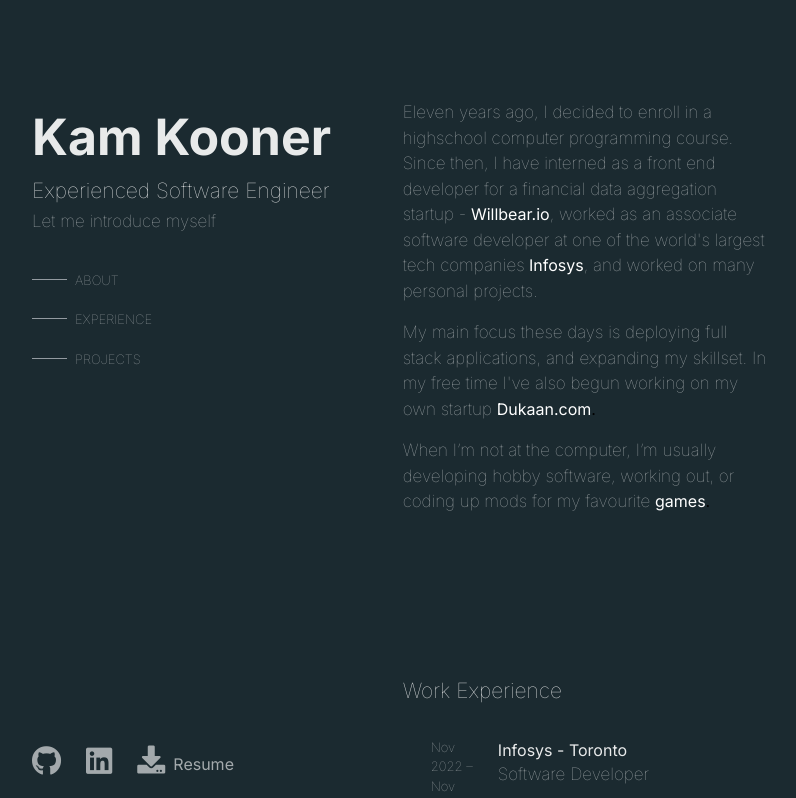
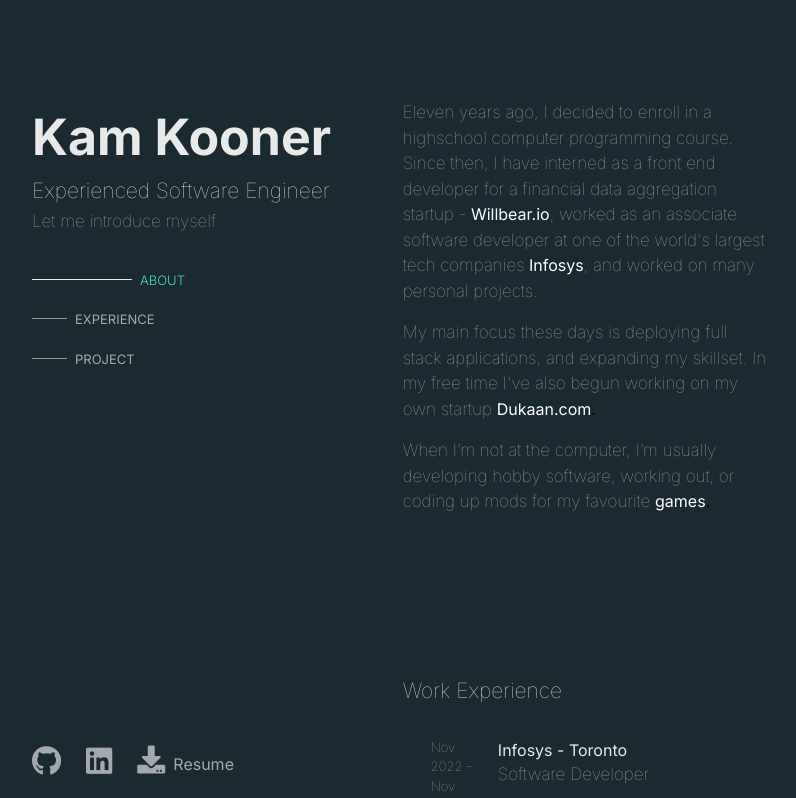
Before and after one commit to KamKooner/Portfolio, a Next.js app: page / in a window 1280 px wide. Shown: the top 798 px of the page, without its empty margins (328-1124 px from the left). Built offline with nearby package versions, Linux system fonts and the light colour scheme.

Commit message:
buttons and selectors fixed

```diff
--- a/src/app/components/Title.tsx
+++ b/src/app/components/Title.tsx
@@ -6,39 +6,85 @@ import React, { useEffect } from 'react';
 export default function Title() {
   const [isActive, setIsActive] = useState(false);
   const [scrollY, setScrollY] = useState(0);
-
-  var isAbout = true;
-  var isExperience = false;
-  var isProject = false;
+  const [isAbout, setIsAbout] = useState(true);
+  const [isExperience, setIsExperience] = useState(false);
+  const [isProject, setIsProject] = useState(false);
 
 
   useEffect(() => {
     setIsActive(true);
 
     const handleScroll = () => {
-      setScrollY(document.documentElement.scrollTop);
+      const currentScrollY = document.documentElement.scrollTop;
+      setScrollY(currentScrollY);
 
-      //classify the page section based on scroll y
-      //at less than 524 highlight about
-      if (scrollY<524){
-        isAbout == true;
-        [isExperience, isProject] = [false, false]
-
+      // Classify the page section based on scroll y
+      // At less than 524 highlight about
+      if (currentScrollY < 400) {
+        setIsAbout(true);
+        setIsExperience(false);
+        setIsProject(false);
       }
-      //525 and above, 1300 and below highlight Experience
-      else if(scrollY>=525 && scrollY <=1300){
-        isExperience = true;
-        [isAbout, isProject] = [false, false]
-      }//1301 and above, 2820 and below highlight projects
-      else if(scrollY >= 1301){
-        isProject = true;
-        [isAbout, isExperience] = [false, false]
+      // 525 and above, 1300 and below highlight Experience
+      else if (currentScrollY >= 400 && currentScrollY <= 900) {
+        setIsAbout(false);
+        setIsExperience(true);
+        setIsProject(false);
+      }
+      // 1301 and above, 2820 and below highlight projects
+      else if (currentScrollY >= 901) {
+        setIsAbout(false);
+        setIsExperience(false);
+        setIsProject(true);
       }
     };
 
 
     window.addEventListener('scroll', handleScroll);
   }, [scrollY]);
+
+
+const handleClick = (event: React.MouseEvent<HTMLDivElement>) =>{
+  var divId = event.currentTarget.id;
+  switch (divId){
+    case 'about':
+      setIsAbout(true);
+      setIsExperience(false);
+      setIsProject(false);
+      window.scrollTo({
+        top: 0,
+        behavior: 'smooth',
+      });
+
+      break;
+    case 'experience':
+      setIsAbout(false);
+      setIsExperience(true);
+      setIsProject(false);
+      window.scrollTo({
+        top: 400,
+        behavior: 'smooth',
+      });
+
+      break;
+    case 'projects':
+      setIsAbout(false);
+      setIsExperience(false);
+      setIsProject(true);
+      window.scrollTo({
+        top: 1100,
+        behavior: 'smooth',
+      });
+
+      break;
+
+  }
+
+}
+
+
+
+
 
   return (
     <div className={`fade-in-top ${isActive ? 'active' : ''} title flex flex-col w-1/3 items-start`}>
@@ -52,16 +98,47 @@ export default function Title() {
 
 
       <div className="mt-9 selectors">
-        <div className="t3 flex" id="about">
-          <hr className='mt-2'></hr><p className="mb-5 ml-2">ABOUT</p>
+        <div className="flex cursor-pointer" onClick={handleClick} id="about">
+          {isAbout ? (
+            <span className='flex'>
+              <hr className='mt-2 w-[100px] transition-width ease-in-out duration-300'></hr>
+              <p className="mb-5 ml-2 font-light opacity-100 text-turquoise">ABOUT</p>
+            </span>
+          ) : (
+            <span className='flex'>
+              <hr className='opacity-60 mt-2 w-[35px] transition-width ease-in-out duration-300'></hr>
+              <p className="mb-5 ml-2 text-13 opacity-60 text-white">ABOUT</p>
+            </span>
+          )}
         </div>
 
-        <div className="t3 flex" id="experience">
-          <hr className='mt-2'></hr><p className="mb-5 ml-2">EXPERIENCE</p>
+        <div className="flex cursor-pointer" onClick={handleClick} id="experience">
+          {isExperience ? (
+            <span className='flex'>
+              <hr className='mt-2 w-[100px] transition-width ease-in-out duration-300'></hr>
+              <p className="mb-5 ml-2 font-light  opacity-100 text-turquoise">EXPERIENCE</p>
+            </span>
+          ) : (
+            <span className='flex'>
+              <hr className='opacity-60 mt-2 w-[35px] transition-width ease-in-out duration-300'></hr>
+              <p className="mb-5 ml-2 text-13 opacity-60 text-white">EXPERIENCE</p>
+            </span>
+          )}
         </div>
 
-        <div className="t3 flex" id="projects">
-          <hr className='mt-2'></hr><p className="mb-5 ml-2">PROJECTS</p>
+
+        <div className="flex cursor-pointer" onClick={handleClick} id="projects">
+          {isProject ? (
+            <span className='flex'>
+              <hr className='mt-2 w-[100px] transition-width ease-in-out duration-300'></hr>
+              <p className="mb-5 ml-2 font-light opacity-100 text-turquoise">PROJECT</p>
+            </span>
+          ) : (
+            <span className='flex'>
+              <hr className='opacity-60 mt-2 w-[35px] transition-width ease-in-out duration-300'></hr>
+              <p className="mb-5 ml-2 text-13 opacity-60 text-white">PROJECT</p>
+            </span>
+          )}
         </div>
 
         {/* <div className="t3 flex" id="projects">
@@ -71,12 +148,15 @@ export default function Title() {
 
 
 
+
+
       <div className="social-icons mt-[350px]">
         <a href="https://github.com/KamKooner" target="_blank" className="social-icon"><i className="fab fa-github"></i></a>
         <a href="https://www.linkedin.com/in/kam-kooner-941371174/" target="_blank" className="social-icon"><i className="fab fa-linkedin"></i></a>
         {/* <a href="https://www.google.com" target="_blank" className="social-icon"><i className="fab fa-instagram"></i></a> */}
-        <a href="https://www.google.com" target="_blank" className="social-icon down"><i className="fa fa-download"></i><span className="ml-2 text-[16px]">Resume</span></a>
-
+        <a href="https://www.google.com" target="_blank" className="social-icon down"><i className="fa fa-download"></i><span className="ml-2 text-[16px]">
+        <a href="resume.pdf" download="YourResume.pdf">Resume</a>
+        </span></a>
       </div>
 
 
--- a/src/app/globals.css
+++ b/src/app/globals.css
@@ -69,28 +69,11 @@ body {
 hr{
   width: 35px;
 }
-#about, #experience, #projects{
-  font-size: 13px;
-  font-weight: lighter;
-  transition: width 0.3s ease;
-}
 #about:hover hr, #experience:hover hr, #projects:hover hr {
   width: 100px;
   transition: width 0.3s ease;
 }
-#about:hover, #experience:hover, #projects:hover{
-  opacity:100% ;
-  color:white;
-  font-weight: lighter;
-}
-#about:not(:hover) hr,#experience:not(:hover) hr,#projects:not(:hover) hr{
-  width: 35px;
-  transition: width 0.3s ease;
-}
 
-.activeSelector{
-
-}
 
 .social-icons {
   display: flex;
--- a/tailwind.config.ts
+++ b/tailwind.config.ts
@@ -8,6 +8,9 @@ const config: Config = {
   ],
   theme: {
     extend: {
+      colors: {
+        turquoise: '#40E0D0', // Replace with your desired turquoise color code
+      },
       backgroundImage: {
         'gradient-radial': 'radial-gradient(var(--tw-gradient-stops))',
         'gradient-conic':
```
Also changed, not shown: 1 other file (tests, documents, lock files or other folders).
